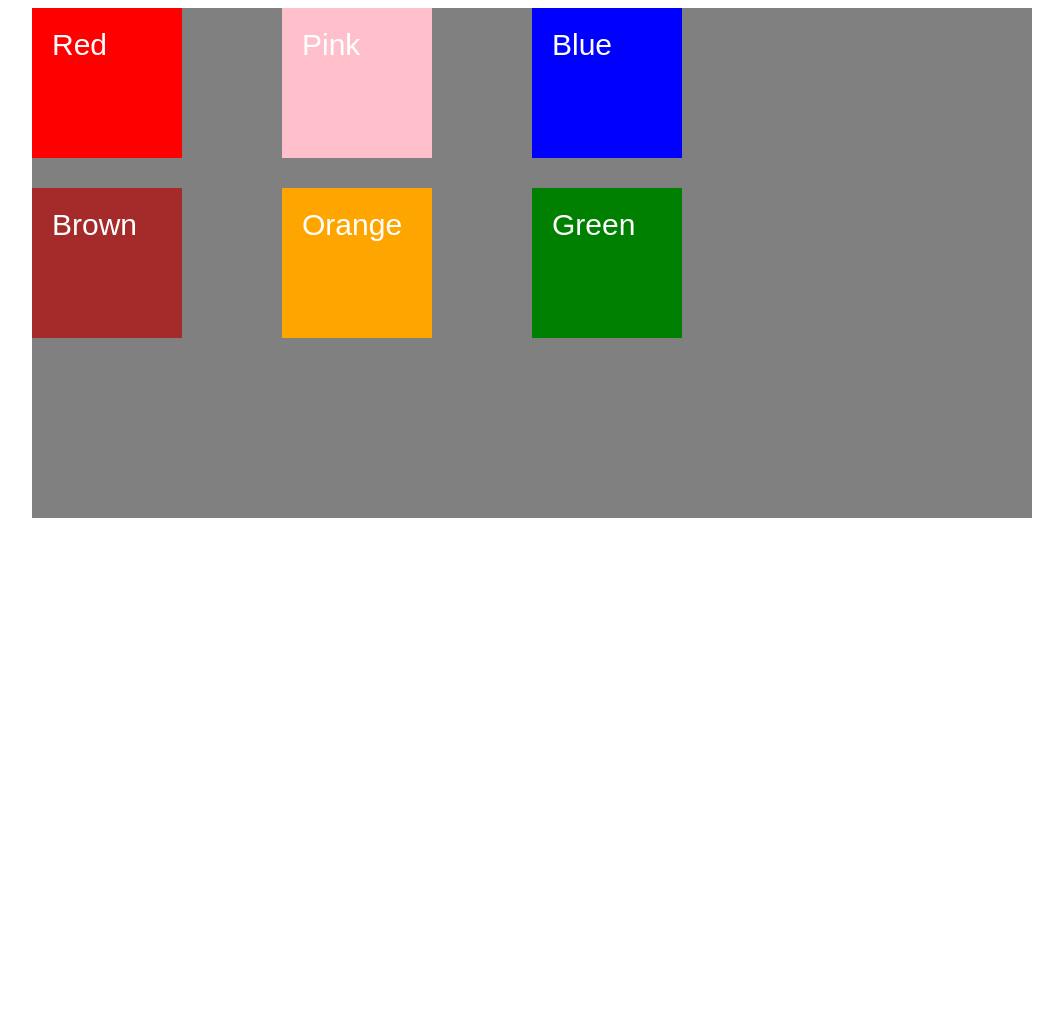
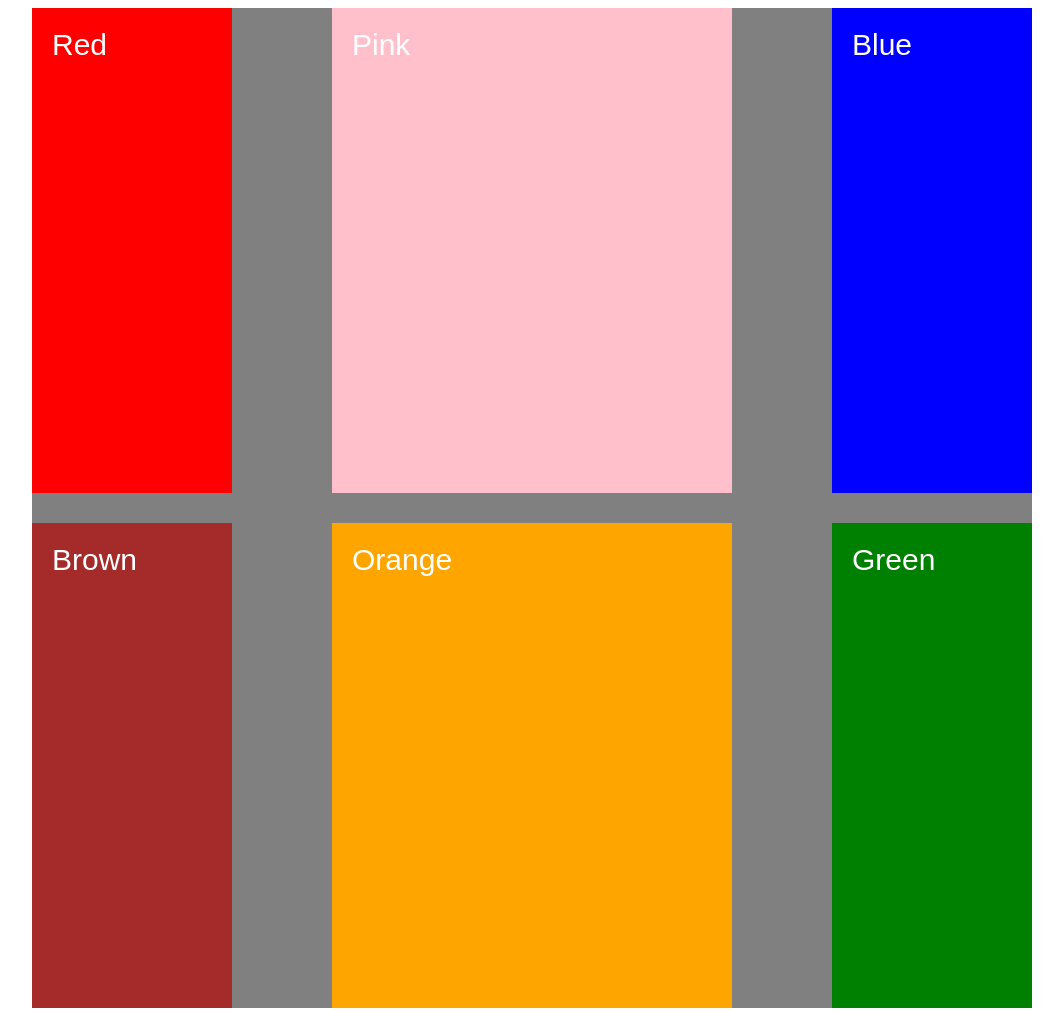
Before and after one commit to code1-profile/css_foc_prod_6_enter_grid, a website: page src/index.html in a window 1280 px wide. Shown: the whole page, without its empty margins (108-1171 px from the left). Before the commit the page ends 800 px from the top, so only its background shows below. Drawn offline with nearby package versions, Linux system fonts and the light colour scheme; files that its build step writes are made by us from their sources.

Commit message:
6.4 fr example

```diff
--- a/src/sass/style.sass
+++ b/src/sass/style.sass
@@ -1,10 +1,11 @@
 .container
     background-color: grey
     width: 1000px
+    height: 1000px
     margin: 0 auto
     display: grid
-    grid-template-columns: 150px 150px 150px //3 колонки
-    grid-template-rows: 150px 150px 150px //3 строки
+    grid-template-columns: 1fr 2fr 1fr
+    grid-template-rows: repeat(2,1fr) //2 строки
     column-gap: 30px //= grid-column-gap - расстояние между колонками
     row-gap: 30px //= grid-row-gap - расстояние между строками
     gap: 30px 100px //=grid-gap расстояние между 1) строками b 2) колонками
```
Also changed, not shown: dist/css/style.min.css.
